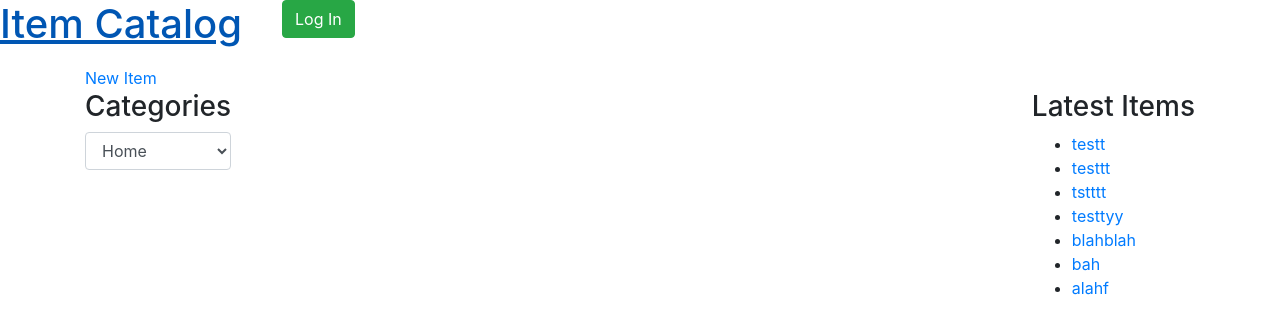
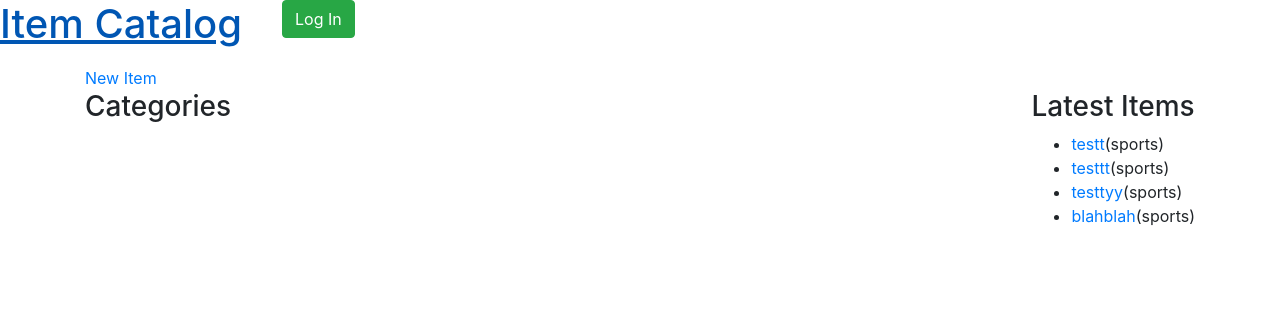
Before and after one commit to alagrin/catalog-app-2, a Flask app: page /catalog/sports/ in a window 1280 px wide. Shown: the top 334 px of the page. Run offline with Flask 2, Linux system fonts and the light colour scheme; parts of the project's set-up code (start-up, migrations or seed data) failed here and were passed over; some libraries are stand-ins or nearby versions.

Commit message:
updated category filtering page and route, front end changes

```diff
--- a/catalog/application.py
+++ b/catalog/application.py
@@ -59,14 +59,9 @@ def catalogHome():
 @app.route('/catalog/<category>/items/')
 def categoryItems(category):
     # this different endpoint necessary? trying to separate logged in views and general view
-    items = session.query(Item).limit(20).all()
-    if request.method == 'POST':
-        select = request.form['category']
-        if select:
-            print(select)
-    else:
-        return render_template('categories.html', category=category, \
-        items=items)
+    itemsByCategory = session.query(Item).filter_by(category=category).all()
+    return render_template('categories.html', category=category, \
+    items=itemsByCategory)
 
 @app.route('/catalog/<category>/<int:item_id>')
 def itemInfo(category, item_id):
--- a/catalog/templates/categories.html
+++ b/catalog/templates/categories.html
@@ -11,19 +11,10 @@
 <div class="container"></div>
 <div id="categories">
     <h3>Categories</h3>
-    <form id="categorySort" action='{{ url_for('categoryItems', category=category) }}' method="POST">
-        <select name="categories" id="categoryPicker" class="form-control">
-            <option value="home">Home</option>
-            <option value="sports">Sports</option>
-            <option value="clothing">Clothing</option>
-            <option value="business">Business</option>
-            <option value="personal">Personal</option>
-        </select>
-    </form>
     <!-- Lists all categories, preexisting based on select in forms, currently hardcoded -->
     <ul style="list-style-type: none;">
         {% for category in categories %}
-        <li><a href="#">{{category}}</a></li>
+        <li><a href='{{ url_for('categoryItems', category=category) }}'>{{category}}</a></li>
         {% endfor %}
     </ul>
 </div>
@@ -32,17 +23,18 @@
     <!-- All items, in order of time added (see database info) -->
     <ul>
         {% for item in items %}
-        <li><a href='{{ url_for('itemInfo', item_id=item.id, category=item.category) }}'>{{item.name}}</a></li>
+        <li><a href='{{ url_for('itemInfo', item_id=item.id, category=item.category) }}'>{{item.name}}</a>({{item.category}})</li>
         {% endfor %}
     </ul>
 </div>
 </div>
 <script>
     $(document).ready(function() {
-    $('#categoryPicker').change(function() {
+    $('#categoryPicker').change(function(e) {
         alert($(this).find("option:selected").attr('value'));
         category = $(this).find("option:selected").attr('value');
-        return category;
+        console.log(e.target.value);
+        updateList(e.target.value);
     });
 });
 </script>
```
